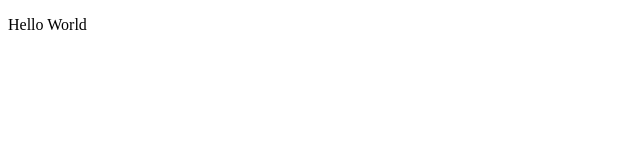
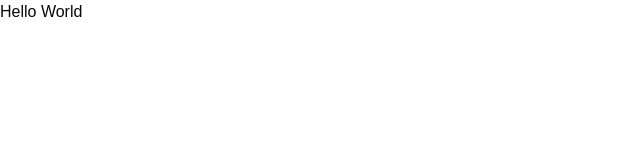
Before and after one commit to artynova/memogarden, a Next.js app: page / in a window 1280 px wide. Shown: the top 160 px of the page, without its empty margins (0-640 px from the left). Built offline with nearby package versions, Linux system fonts and the light colour scheme.

Commit message:
Fix inconsistencies

```diff
--- a/src/app/layout.tsx
+++ b/src/app/layout.tsx
@@ -1,3 +1,5 @@
+import "@/app/globals.css";
+
 export const metadata = {
     title: "MemoGarden",
     description: "Gamified flashcard revision app themed around gardening",
@@ -12,5 +14,5 @@ export default function RootLayout({
         <html lang="en">
         <body>{children}</body>
         </html>
-    )
+    );
 }
--- a/src/app/page.tsx
+++ b/src/app/page.tsx
@@ -1,5 +1,5 @@
 export default function Home() {
     return (
-        <p className={"text-red-500"}>Hello World</p>
+        <p>Hello World</p>
     );
 }
--- a/src/lib/utils.ts
+++ b/src/lib/utils.ts
@@ -1,6 +1,6 @@
-import {clsx, type ClassValue} from "clsx"
-import {twMerge} from "tailwind-merge"
+import {type ClassValue, clsx} from "clsx";
+import {twMerge} from "tailwind-merge";
 
 export function cn(...inputs: ClassValue[]) {
-    return twMerge(clsx(inputs))
+    return twMerge(clsx(inputs));
 }
--- a/src/server/env.ts
+++ b/src/server/env.ts
@@ -1,4 +1,4 @@
-import { z } from 'zod'
+import {z} from "zod";
 
 const envSchema = z.object({
     DB_USER: z.string().min(1).default("postgres"),
@@ -13,7 +13,7 @@ const envSchema = z.object({
             z.literal("production"),
         ])
         .default("development"),
-})
+});
 
 const env = envSchema.parse(process.env);
 
```
